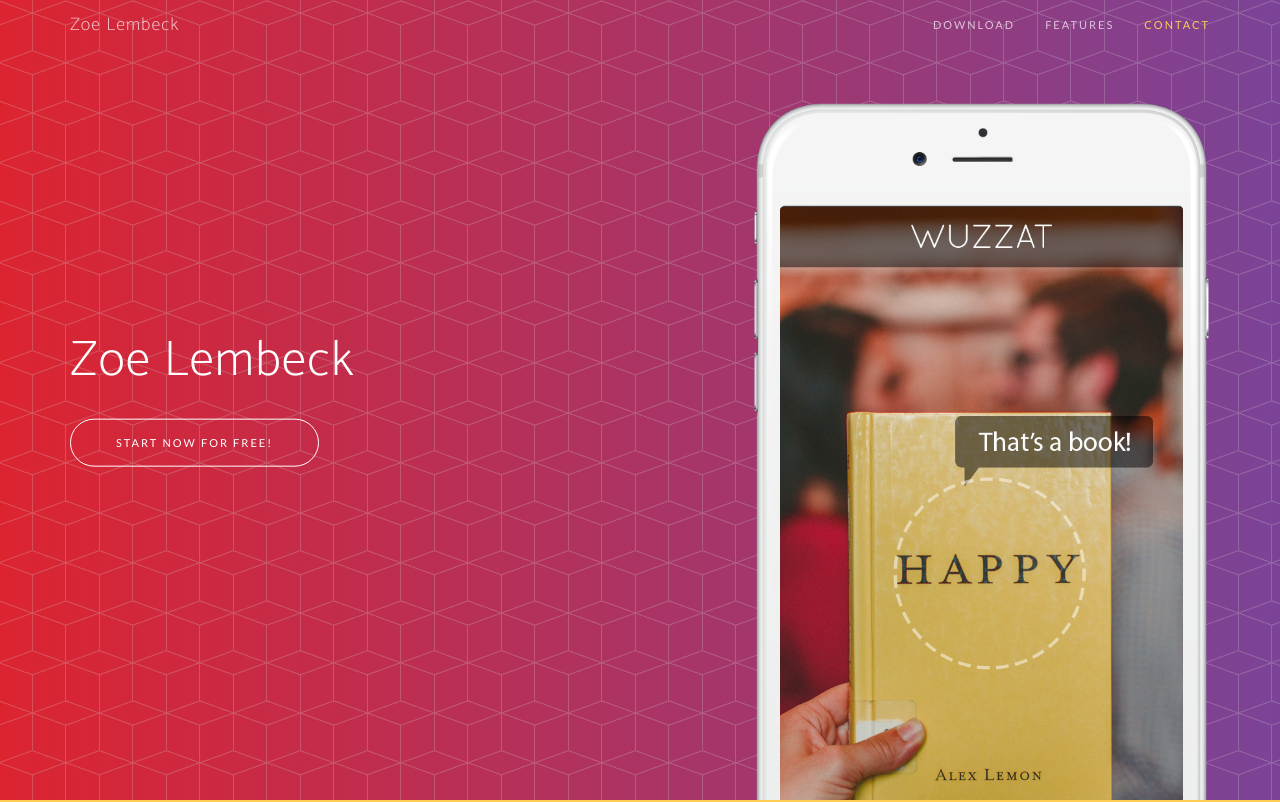
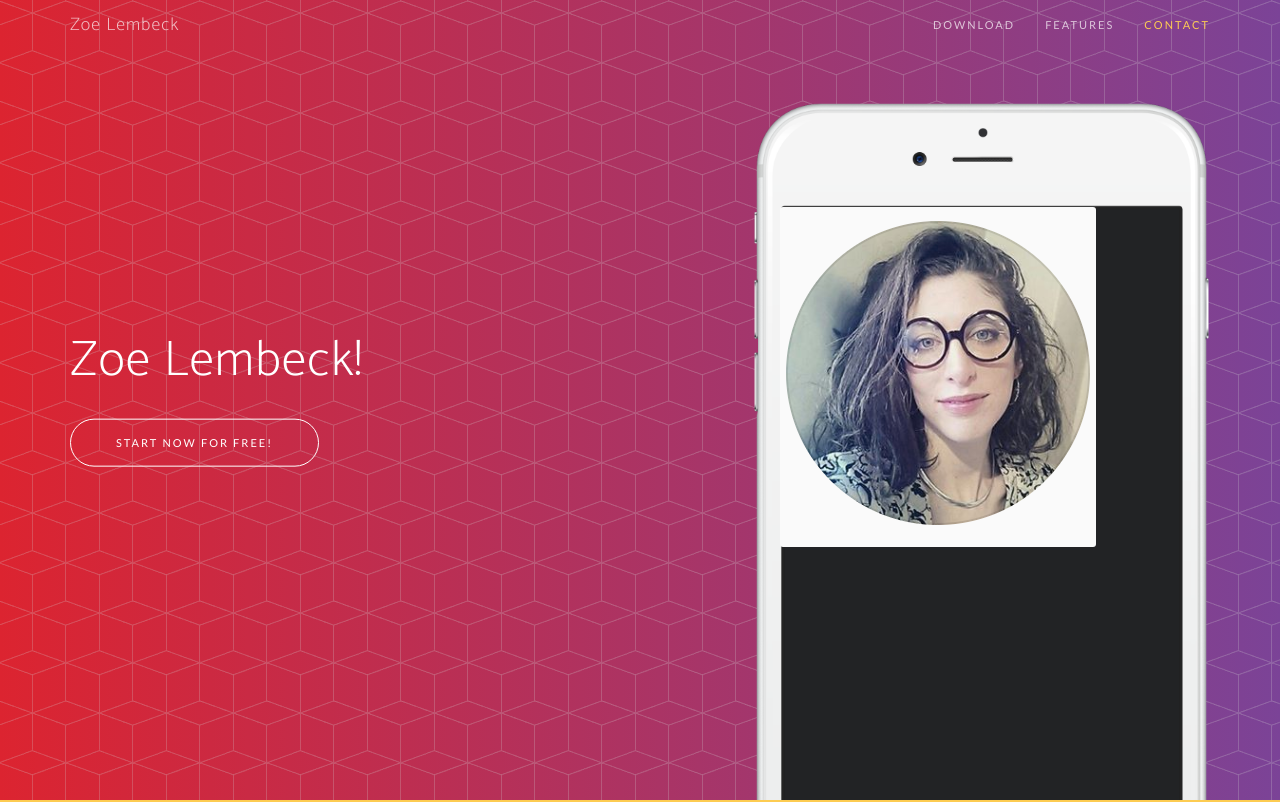
Before and after one commit to twosnakes/twosnakes.github.io, a website: page index.html in a window 1280 px wide. Shown: the top 802 px of the page. Drawn offline with nearby package versions, Linux system fonts and the light colour scheme; a web font is replaced by a local one.

Commit message:
profilepic

```diff
--- a/index.html
+++ b/index.html
@@ -73,7 +73,7 @@
                 <div class="col-sm-7">
                     <div class="header-content">
                         <div class="header-content-inner">
-                            <h1>Zoe Lembeck</h1>
+                            <h1>Zoe Lembeck!</h1>
                             <a href="#download" class="btn btn-outline btn-xl page-scroll">Start Now for Free!</a>
                         </div>
                     </div>
@@ -84,7 +84,7 @@
                             <div class="device">
                                 <div class="screen">
                                     <!-- Demo image for screen mockup, you can put an image here, some HTML, an animation, video, or anything else! -->
-                                    <img src="img/demo-screen-1.jpg" class="img-responsive" alt="">
+                                    <img src="img/profilepic.png" class="img-responsive" alt="">
                                 </div>
                                 <div class="button">
                                     <!-- You can hook the "home button" to some JavaScript events or just remove it -->
@@ -130,7 +130,7 @@
                             <div class="device">
                                 <div class="screen">
                                     <!-- Demo image for screen mockup, you can put an image here, some HTML, an animation, video, or anything else! -->
-                                    <img src="img/demo-screen-1.jpg" class="img-responsive" alt=""> </div>
+                                    <img src="img/profilepic.png" class="img-responsive" alt=""> </div>
                                 <div class="button">
                                     <!-- You can hook the "home button" to some JavaScript events or just remove it -->
                                 </div>
```
Also changed, not shown: img/profilepic.png (added), 1 other file.
